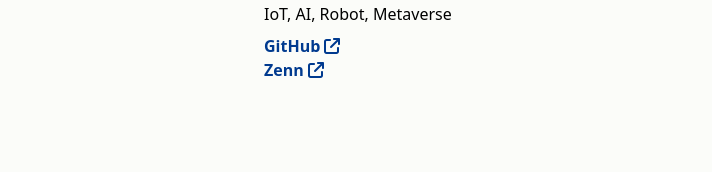
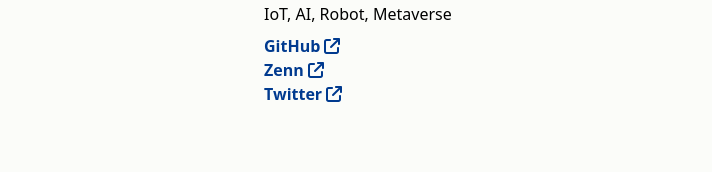
Before and after one commit to tinytony27/tinytony.github.io, a Vue app: page / in a window 1280 px wide. Shown: the part 1358-1530 px from the top of the page, without its empty margins (248-960 px from the left). Built offline with nearby package versions, Linux system fonts and the light colour scheme.

Commit message:
軽微な修正

```diff
--- a/src/App.vue
+++ b/src/App.vue
@@ -1,11 +1,23 @@
-<script setup lang="ts">
+<script lang="ts">
 import Top from './components/TopView.vue';
 import Profile from './components/ProfileView.vue';
 import Works from './components/WorksView.vue';
 import Contact from './components/ContactView.vue';
 import Header from './components/HeaderView.vue';
 import Footer from './components/FooterView.vue';
+import { defineComponent } from "vue";
 
+export default defineComponent({
+  name: "App",
+  components: {
+    Top,
+    Profile,
+    Works,
+    Contact,
+    Header,
+    Footer
+  },
+});
 </script>
 
 <template>
--- a/src/components/ProfileView.vue
+++ b/src/components/ProfileView.vue
@@ -54,6 +54,14 @@ function nowAge(): number{
                         </a>
                     </span>
                 </div>
+                <div>
+                    <span>
+                        <a class="text-color1" href="https://twitter.com/tiny_tony_" target="_blank">
+                            <span class="font-bold">Twitter&nbsp;</span>
+                            <font-awesome-icon icon="fa-solid fa-arrow-up-right-from-square" />
+                        </a>
+                    </span>
+                </div>
             </div>
         </div>
     </div>
```
